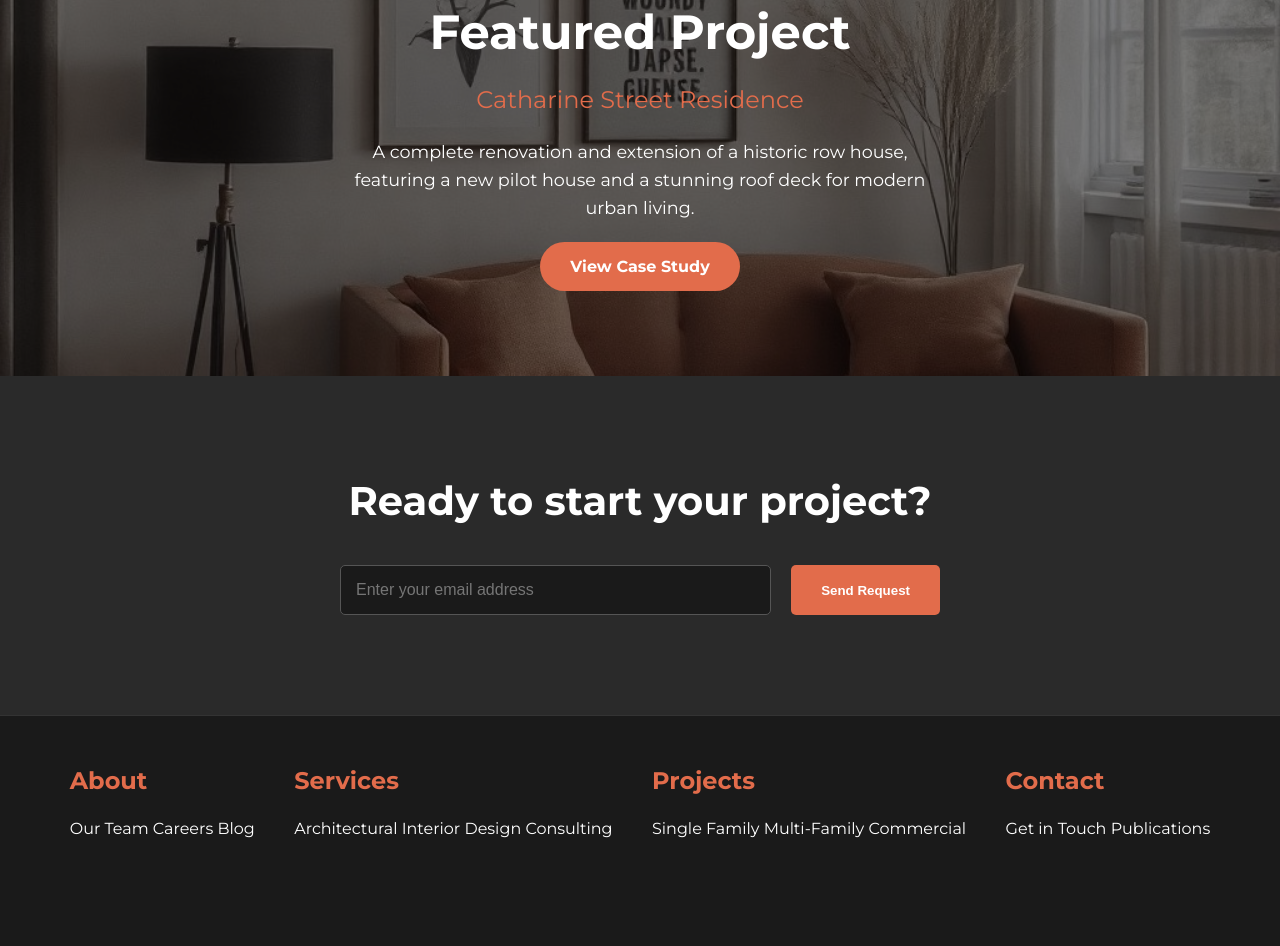
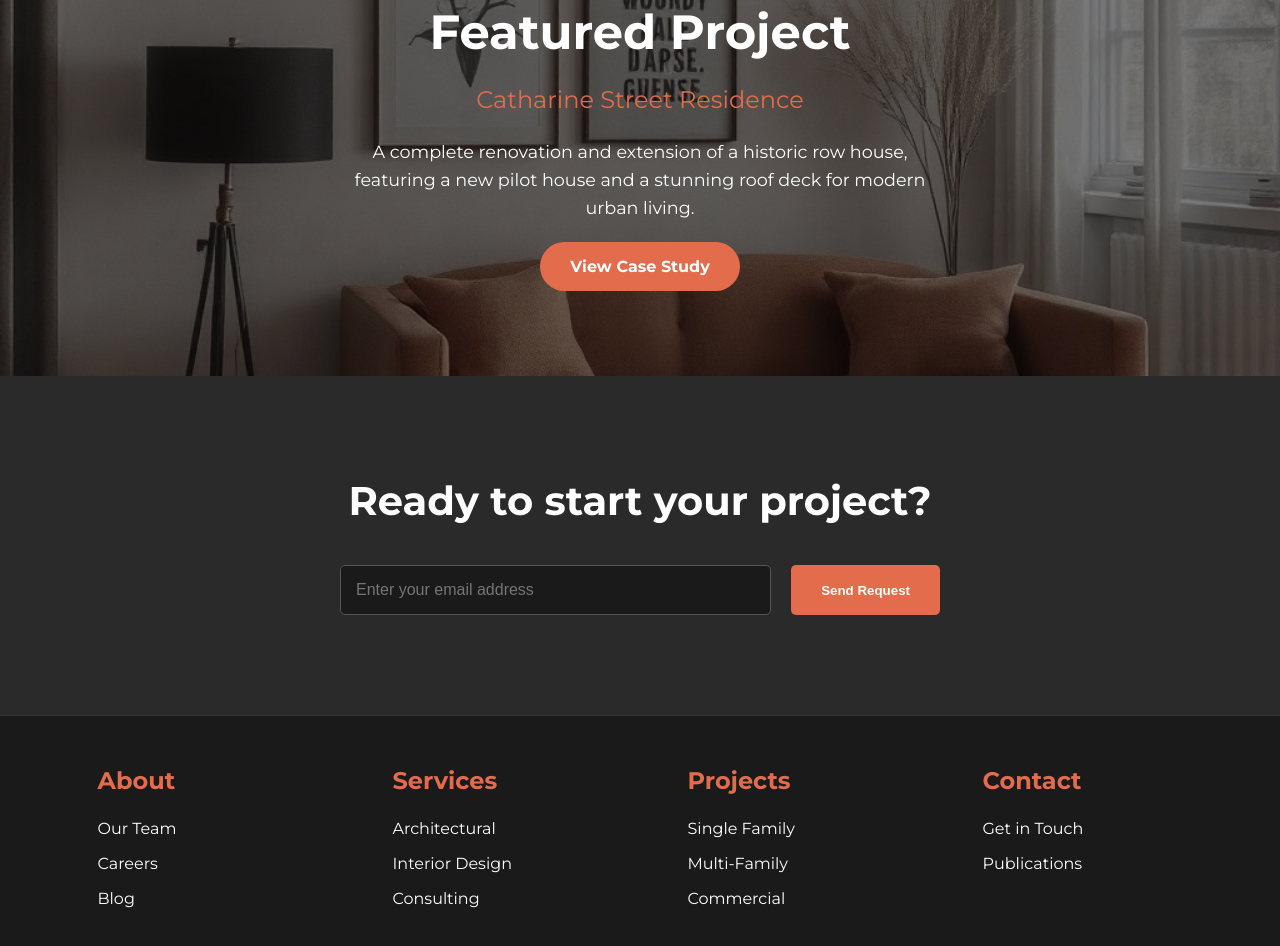
Before and after one commit to ppeterz/deco, a plain HTML site: page index.html in a window 1280 px wide. Shown: the part 1419-2365 px from the top of the page. Before the commit the page ends 2307 px from the top, so only its background shows below. Drawn offline with Linux system fonts and the light colour scheme.

Commit message:
Update footer layout and improve accessibility for about section

```diff
--- a/css/modern.css
+++ b/css/modern.css
@@ -293,10 +293,16 @@ footer {
 .footer {
     display: flex;
     justify-content: space-around;
-    flex-wrap: wrap;
+    flex-wrap:wrap;
     gap: 20px;
     max-width: 1200px;
     margin: 0 auto;
+}
+
+.about p{
+    flex: 1;
+    padding-bottom: 1rem;
+    min-width: 200px;
 }
 
 .about a {
--- a/index.html
+++ b/index.html
@@ -87,29 +87,31 @@
 
         <footer>
             <div class="container">
-                <div class="footer">
-                    <div class="about">
+                <div class="footer ">
+                    <div class="about block">
                         <h3 class="about-head">About</h3>
-                        <a href="#" class="about-sub">Our Team</a>
-                        <a href="#" class="about-sub">Careers</a>
-                        <a href="#" class="about-sub">Blog</a>
+                         <p><a href="#" class="about-sub">Our Team</a></p>
+                        <p> <a href="#" class="about-sub">Careers</a></p>
+                        <p> <a href="#" class="about-sub">Blog</a></p>
                     </div>
                     <div class="about">
                         <h3 class="about-head">Services</h3>
-                        <a href="#" class="about-sub">Architectural</a>
-                        <a href="#" class="about-sub">Interior Design</a>
-                        <a href="#" class="about-sub">Consulting</a>
+                        <p><a href="#" class="about-sub block">Architectural</a></p>
+                        <p><a href="#" class="about-sub">Interior Design</a></p>
+                        <p> <a href="#" class="about-sub">Consulting</a></p>
+
                     </div>
                     <div class="about">
                         <h3 class="about-head">Projects</h3>
-                        <a href="#" class="about-sub">Single Family</a>
-                        <a href="#" class="about-sub">Multi-Family</a>
-                        <a href="#" class="about-sub">Commercial</a>
+                        <p><a href="#" class="about-sub">Single Family</a></p>
+                        <p><a href="#" class="about-sub">Multi-Family</a></p>
+                        <p><a href="#" class="about-sub">Commercial</a></p>
                     </div>
                     <div class="about">
                         <h3 class="about-head">Contact</h3>
-                        <a href="#" class="about-sub">Get in Touch</a>
-                        <a href="#" class="about-sub">Publications</a>
+                        <p> <a href="#" class="about-sub">Get in Touch</a></p>
+                       <p> <a href="#" class="about-sub">Publications</a></p>
+
                     </div>
                 </div>
             </div>
```
